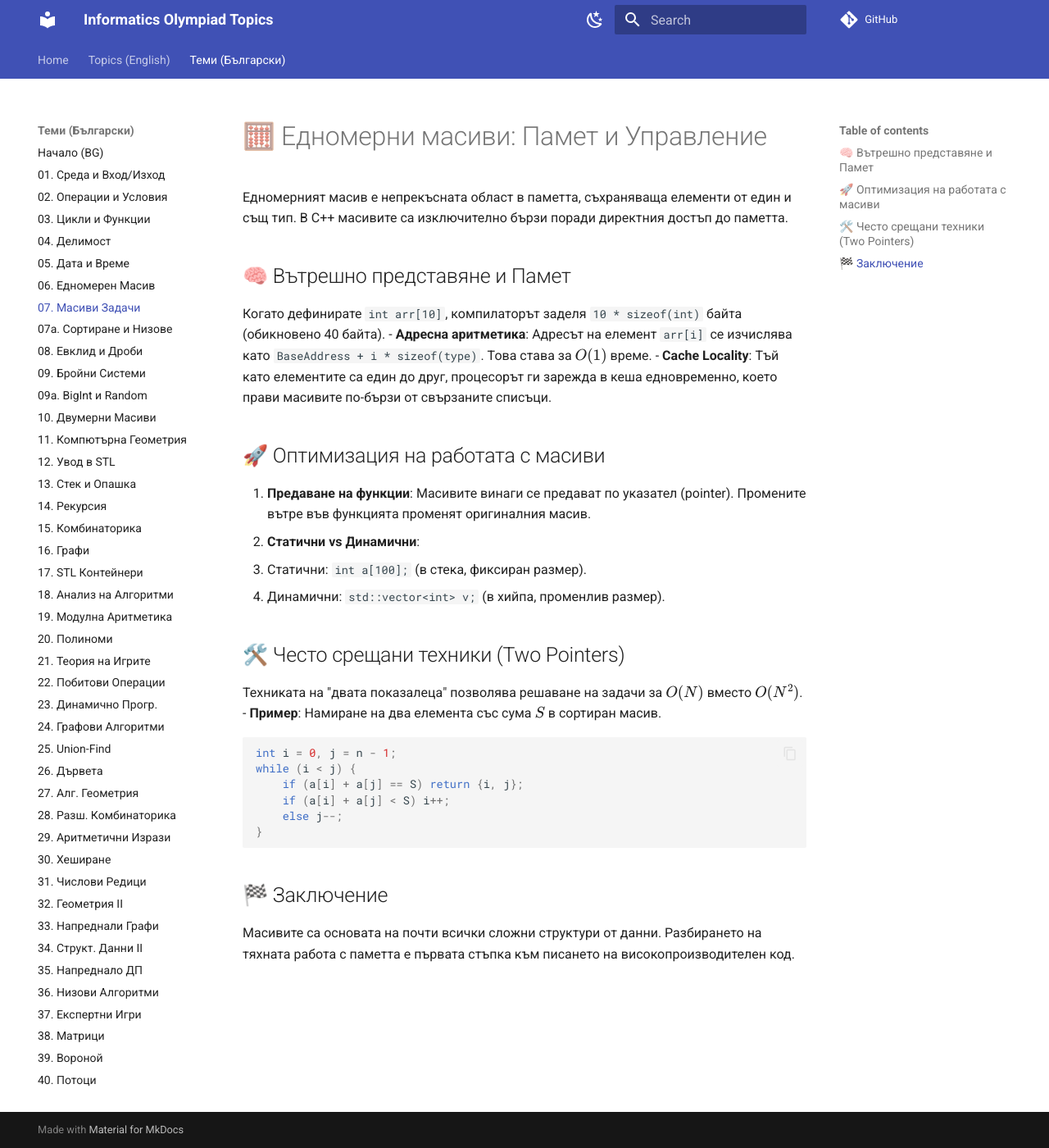
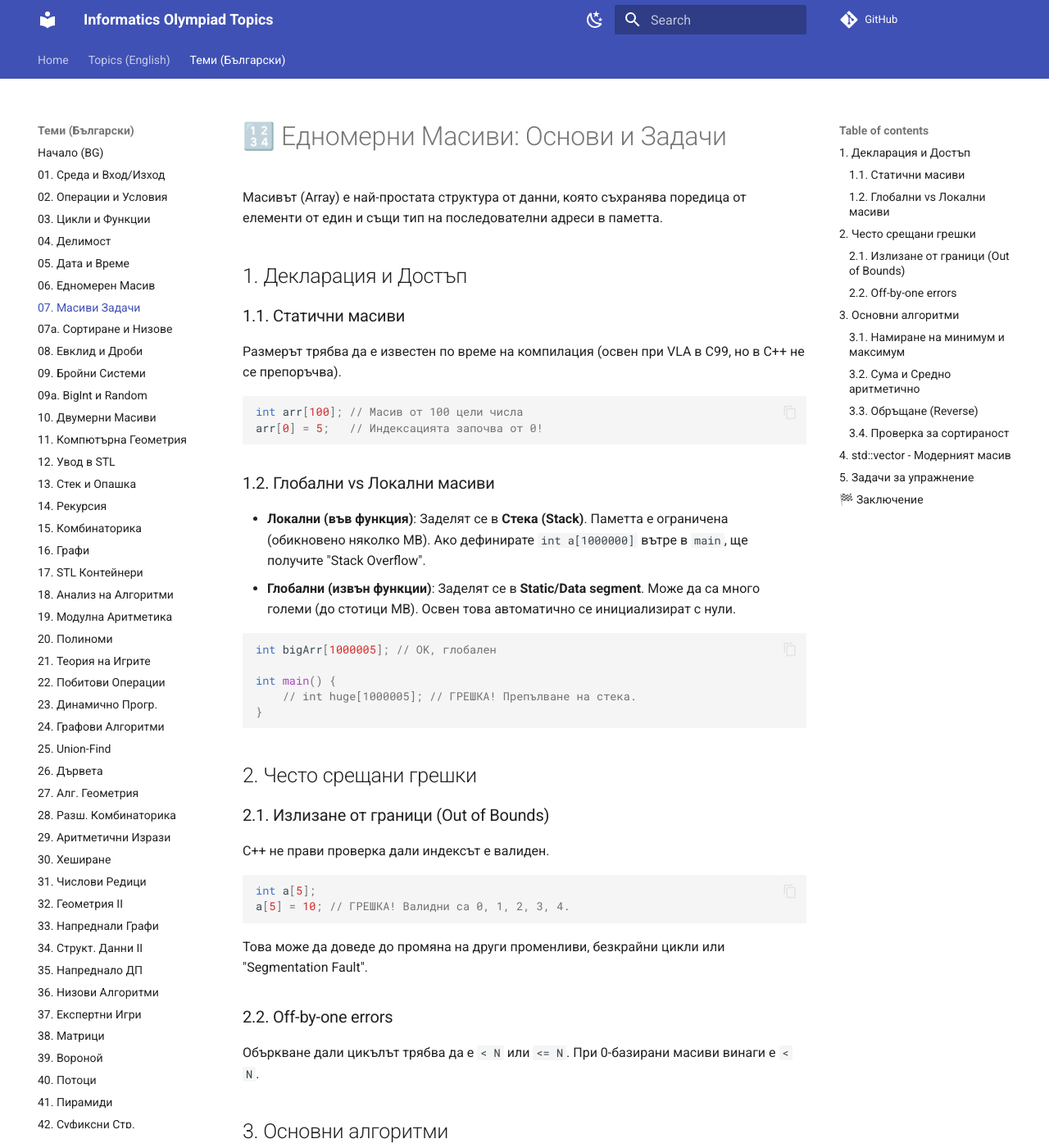
Before and after one commit to KadirYazadzhi/Informatics-Olympiad-Topics, an MkDocs documentation site: the page built from docs/BG/07.md, in a window 1280 px wide and 1400 px high. Shown: the whole window at 82% size. Built offline with MkDocs 1.6.1 and Material for MkDocs 9.7.7, drawn with Linux system fonts in a browser that asks for light colours; comment, search, counter and statistics services are not loaded; some of the changed text lies outside the part shown.

Commit message:
Expand BG/07.md: Array basics, static vs dynamic memory, and common algorithms

````diff
--- a/docs/BG/07.md
+++ b/docs/BG/07.md
@@ -1,29 +1,96 @@
-# 🧮 Едномерни масиви: Памет и Управление
+# 🔢 Едномерни Масиви: Основи и Задачи
 
-Едномерният масив е непрекъсната област в паметта, съхраняваща елементи от един и същ тип. В C++ масивите са изключително бързи поради директния достъп до паметта.
+Масивът (Array) е най-простата структура от данни, която съхранява поредица от елементи от един и същи тип на последователни адреси в паметта.
 
-## 🧠 Вътрешно представяне и Памет
-Когато дефинирате `int arr[10]`, компилаторът заделя `10 * sizeof(int)` байта (обикновено 40 байта).
-- **Адресна аритметика**: Адресът на елемент `arr[i]` се изчислява като `BaseAddress + i * sizeof(type)`. Това става за $O(1)$ време.
-- **Cache Locality**: Тъй като елементите са един до друг, процесорът ги зарежда в кеша едновременно, което прави масивите по-бързи от свързаните списъци.
+## 1. Декларация и Достъп
 
-## 🚀 Оптимизация на работата с масиви
-1. **Предаване на функции**: Масивите винаги се предават по указател (pointer). Промените вътре във функцията променят оригиналния масив.
-2. **Статични vs Динамични**:
-   - Статични: `int a[100];` (в стека, фиксиран размер).
-   - Динамични: `std::vector<int> v;` (в хийпа, променлив размер).
+### 1.1. Статични масиви
+Размерът трябва да е известен по време на компилация (освен при VLA в C99, но в C++ не се препоръчва).
+```cpp
+int arr[100]; // Масив от 100 цели числа
+arr[0] = 5;   // Индексацията започва от 0!
+```
 
-## 🛠️ Често срещани техники (Two Pointers)
-Техниката на "двата показалеца" позволява решаване на задачи за $O(N)$ вместо $O(N^2)$.
-- **Пример**: Намиране на два елемента със сума $S$ в сортиран масив.
+### 1.2. Глобални vs Локални масиви
+*   **Локални (във функция)**: Заделят се в **Стека (Stack)**. Паметта е ограничена (обикновено няколко MB). Ако дефинирате `int a[1000000]` вътре в `main`, ще получите "Stack Overflow".
+*   **Глобални (извън функции)**: Заделят се в **Static/Data segment**. Може да са много големи (до стотици MB). Освен това автоматично се инициализират с нули.
+
 ```cpp
-int i = 0, j = n - 1;
-while (i < j) {
-    if (a[i] + a[j] == S) return {i, j};
-    if (a[i] + a[j] < S) i++;
-    else j--;
+int bigArr[1000005]; // OK, глобален
+
+int main() {
+    // int huge[1000005]; // ГРЕШКА! Препълване на стека.
 }
 ```
 
+## 2. Често срещани грешки
+
+### 2.1. Излизане от граници (Out of Bounds)
+C++ не прави проверка дали индексът е валиден.
+```cpp
+int a[5];
+a[5] = 10; // ГРЕШКА! Валидни са 0, 1, 2, 3, 4.
+```
+Това може да доведе до промяна на други променливи, безкрайни цикли или "Segmentation Fault".
+
+### 2.2. Off-by-one errors
+Объркване дали цикълът трябва да е `< N` или `<= N`. При 0-базирани масиви винаги е `< N`.
+
+## 3. Основни алгоритми
+
+### 3.1. Намиране на минимум и максимум
+```cpp
+int minVal = arr[0];
+int maxVal = arr[0];
+for (int i = 1; i < n; i++) {
+    if (arr[i] < minVal) minVal = arr[i];
+    if (arr[i] > maxVal) maxVal = arr[i];
+}
+// Или std::min_element / std::max_element
+```
+
+### 3.2. Сума и Средно аритметично
+```cpp
+long long sum = 0; // Ползвайте long long, за да избегнете overflow
+for (int i = 0; i < n; i++) sum += arr[i];
+double avg = (double)sum / n;
+```
+
+### 3.3. Обръщане (Reverse)
+Разменяме първия с последния, втория с предпоследния и т.н.
+```cpp
+for (int i = 0; i < n / 2; i++) {
+    swap(arr[i], arr[n - 1 - i]);
+}
+```
+
+### 3.4. Проверка за сортираност
+```cpp
+bool isSorted = true;
+for (int i = 0; i < n - 1; i++) {
+    if (arr[i] > arr[i+1]) {
+        isSorted = false;
+        break;
+    }
+}
+```
+
+## 4. `std::vector` - Модерният масив
+В C++ почти винаги е по-добре да ползвате `std::vector`.
+*   Динамичен размер.
+*   Пази си размера (`v.size()`).
+*   Съхранява се в **Heap** (Купчината), така че може да е голям дори ако е локален.
+
+```cpp
+vector<int> v(n); // Вектор с n елемента (нули)
+v.push_back(5);   // Добавяне накрая
+```
+
+## 5. Задачи за упражнение
+1.  Четене на масив и извеждане в обратен ред.
+2.  Намиране на втория най-голям елемент.
+3.  Премахване на дубликати от сортиран масив.
+4.  Циклично отместване на масив наляво/надясно с K позиции.
+
 ## 🏁 Заключение
-Масивите са основата на почти всички сложни структури от данни. Разбирането на тяхната работа с паметта е първата стъпка към писането на високопроизводителен код.
+Масивите са основата. Научете се да работите с индекси уверено, защото грешките "плюс/минус единица" са най-честата причина за грешни решения.
````
